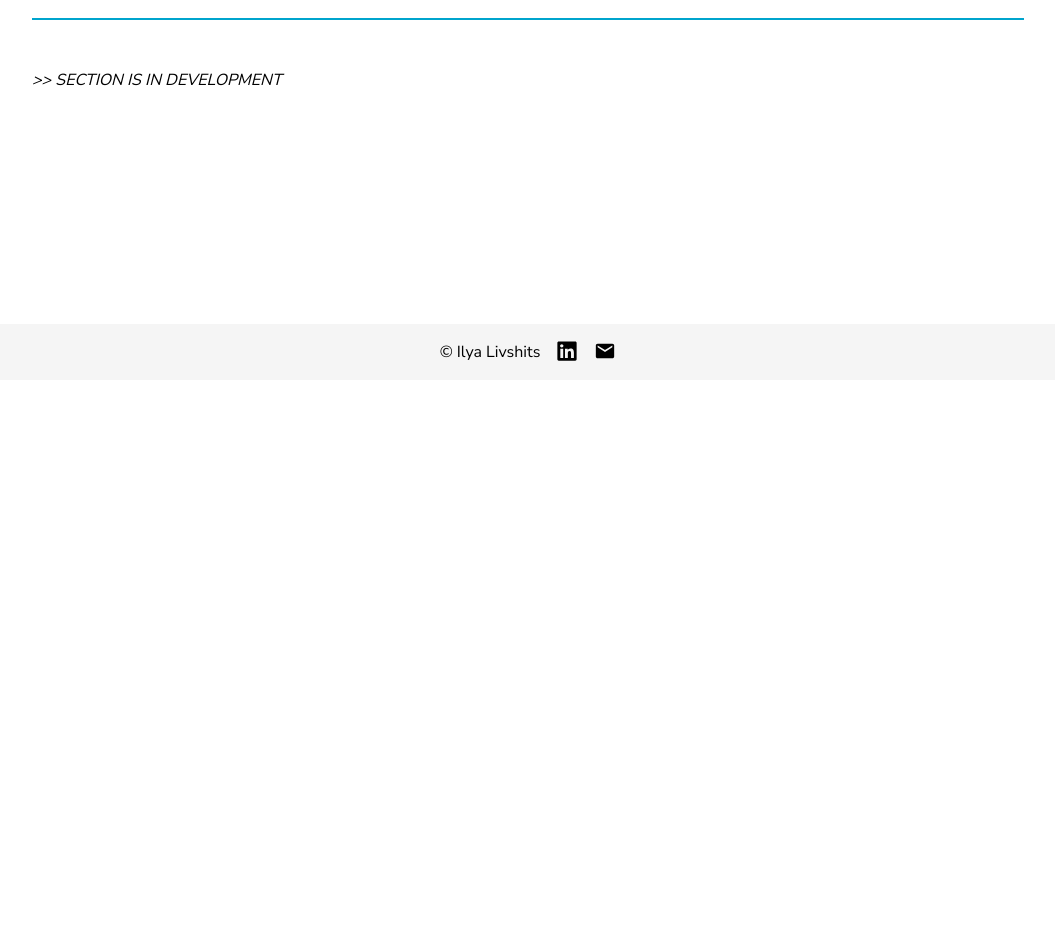
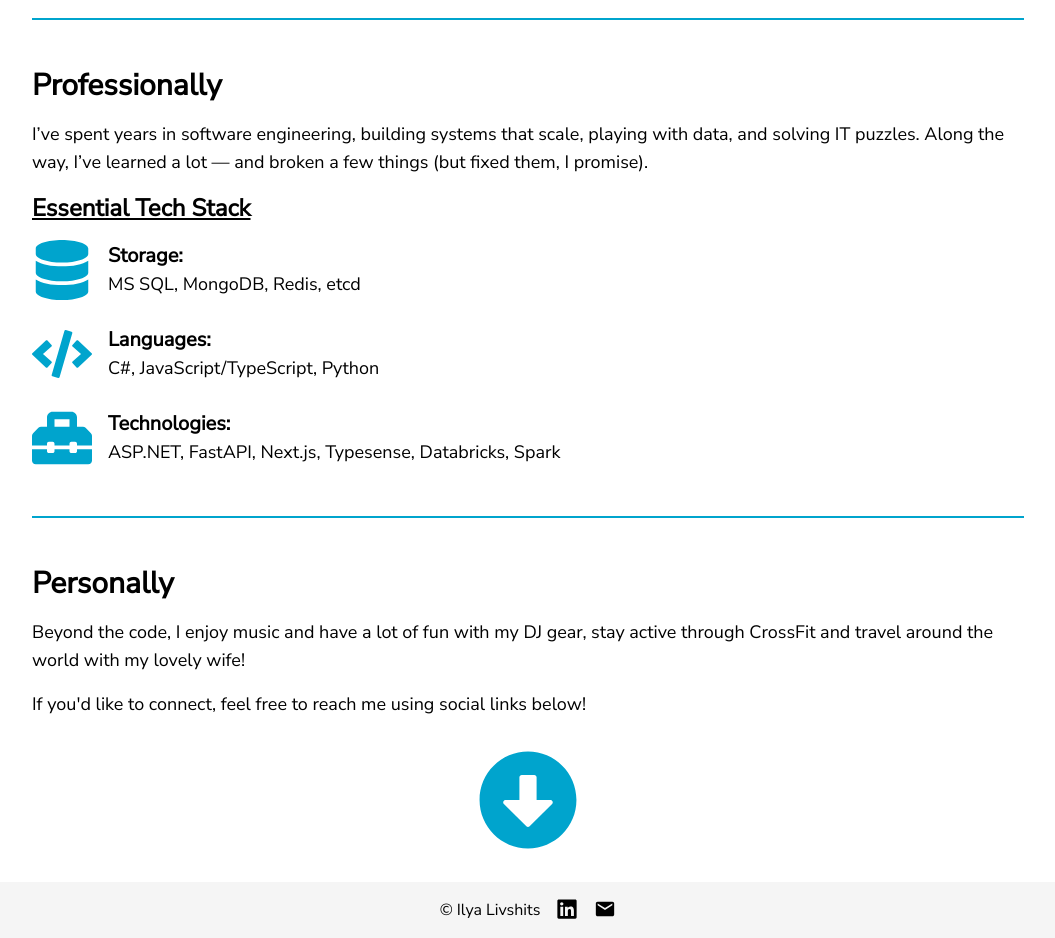
Before and after one commit to jarto666/ellion-blog, a Next.js app: page /about in a window 1280 px wide. Shown: the part 420-1358 px from the top of the page, without its empty margins (112-1167 px from the left). Before the commit the page ends 800 px from the top, so only its background shows below. Built offline with nearby package versions, Linux system fonts and the light colour scheme.

Commit message:
About me page completed

```diff
--- a/pages/about/index.tsx
+++ b/pages/about/index.tsx
@@ -1,3 +1,9 @@
+import {
+  FaArrowAltCircleDown,
+  FaCode,
+  FaDatabase,
+  FaToolbox,
+} from "react-icons/fa";
 import HeadTitle from "../../components/common/title";
 
 const AboutPage = () => {
@@ -29,8 +35,84 @@
 
           <hr className="my-12 h-0.5 border-t-0 bg-accent" />
 
-          <div>
-            <span className="italic"> {">>"} SECTION IS IN DEVELOPMENT</span>
+          <div className="text-lg">
+            <h1 className="text-3xl font-bold text-foreground mb-4">
+              Professionally
+            </h1>
+            <p>
+              I’ve spent years in software engineering, building systems that
+              scale, playing with data, and solving IT puzzles. Along the way,
+              I’ve learned a lot — and broken a few things (but fixed them, I
+              promise).
+            </p>
+
+            <h2 className="text-2xl font-bold text-foreground mb-4 mt-4 underline">
+              Essential Tech Stack
+            </h2>
+            <ul className="space-y-6">
+              <li className="flex items-center">
+                <div className="mr-4">
+                  <FaDatabase size={60} className="text-accent" />
+                </div>
+                <div>
+                  <h3 className="text-xl font-semibold text-foreground">
+                    Storage:
+                  </h3>
+                  <p className="text-foreground">
+                    MS SQL, MongoDB, Redis, etcd
+                  </p>
+                </div>
+              </li>
+              <li className="flex items-center">
+                <div className="mr-4">
+                  <FaCode size={60} className="text-accent" />
+                </div>
+                <div>
+                  <h3 className="text-xl font-semibold text-foreground">
+                    Languages:
+                  </h3>
+                  <p className="text-foreground">
+                    C#, JavaScript/TypeScript, Python
+                  </p>
+                </div>
+              </li>
+              <li className="flex items-center">
+                <div className="mr-4">
+                  <FaToolbox size={60} className="text-accent" />
+                </div>
+                <div>
+                  <h3 className="text-xl font-semibold text-foreground">
+                    Technologies:
+                  </h3>
+                  <p className="text-foreground">
+                    ASP.NET, FastAPI, Next.js, Typesense, Databricks, Spark
+                  </p>
+                </div>
+              </li>
+            </ul>
+          </div>
+
+          <hr className="my-12 h-0.5 border-t-0 bg-accent" />
+
+          <div className="text-lg mb-8">
+            <h1 className="text-3xl font-bold text-foreground mb-4">
+              Personally
+            </h1>
+            <div className="flex flex-col space-y-4">
+              <p>
+                Beyond the code, I enjoy music and have a lot of fun with my DJ
+                gear, stay active through CrossFit and travel around the world
+                with my lovely wife!
+              </p>
+              <p>
+                If you&apos;d like to connect, feel free to reach me using
+                social links below!
+              </p>
+            </div>
+          </div>
+
+          <div className="w-full items-center flex text-accent justify-center mb-4">
+            <FaArrowAltCircleDown size={100} />
           </div>
         </div>
       </div>
```
